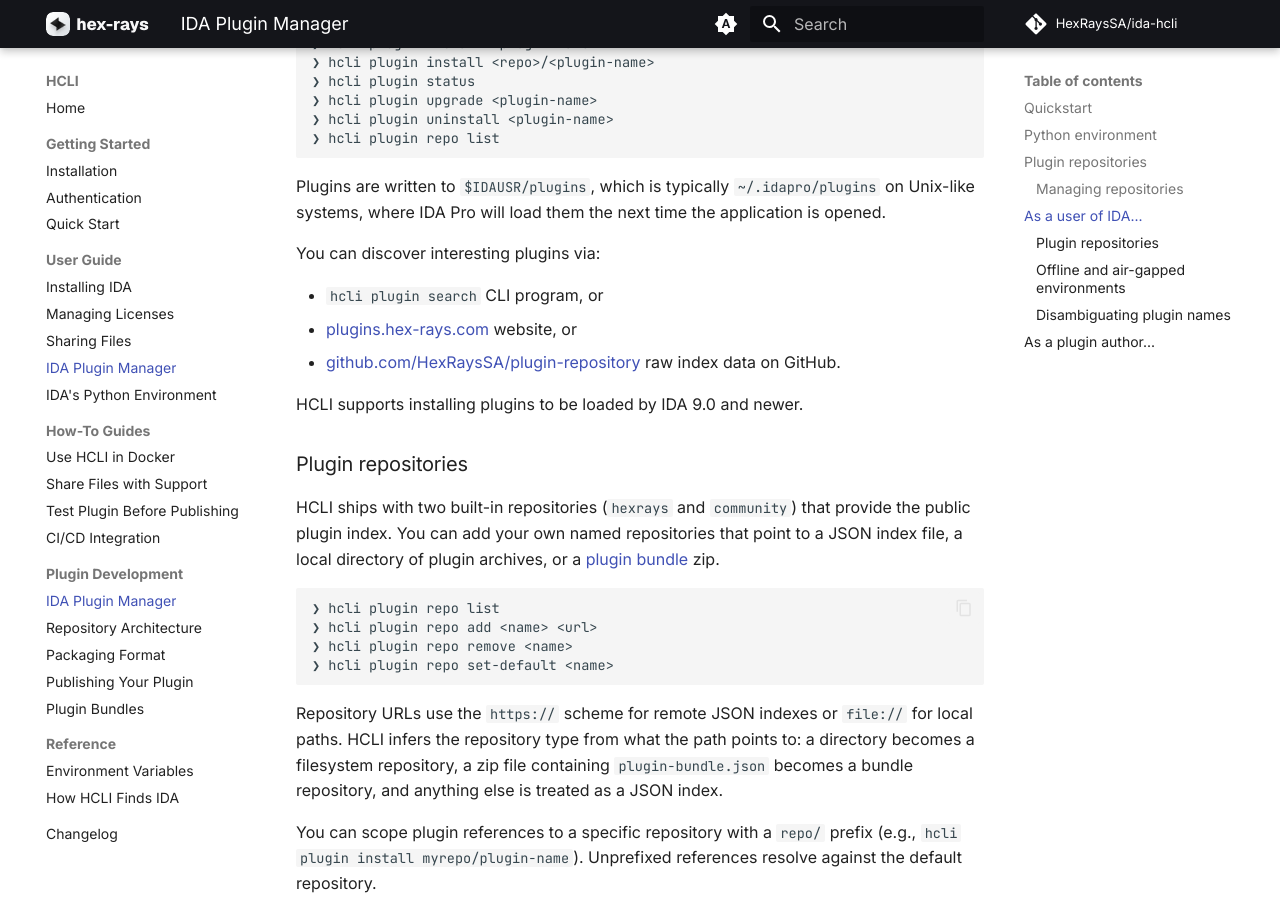
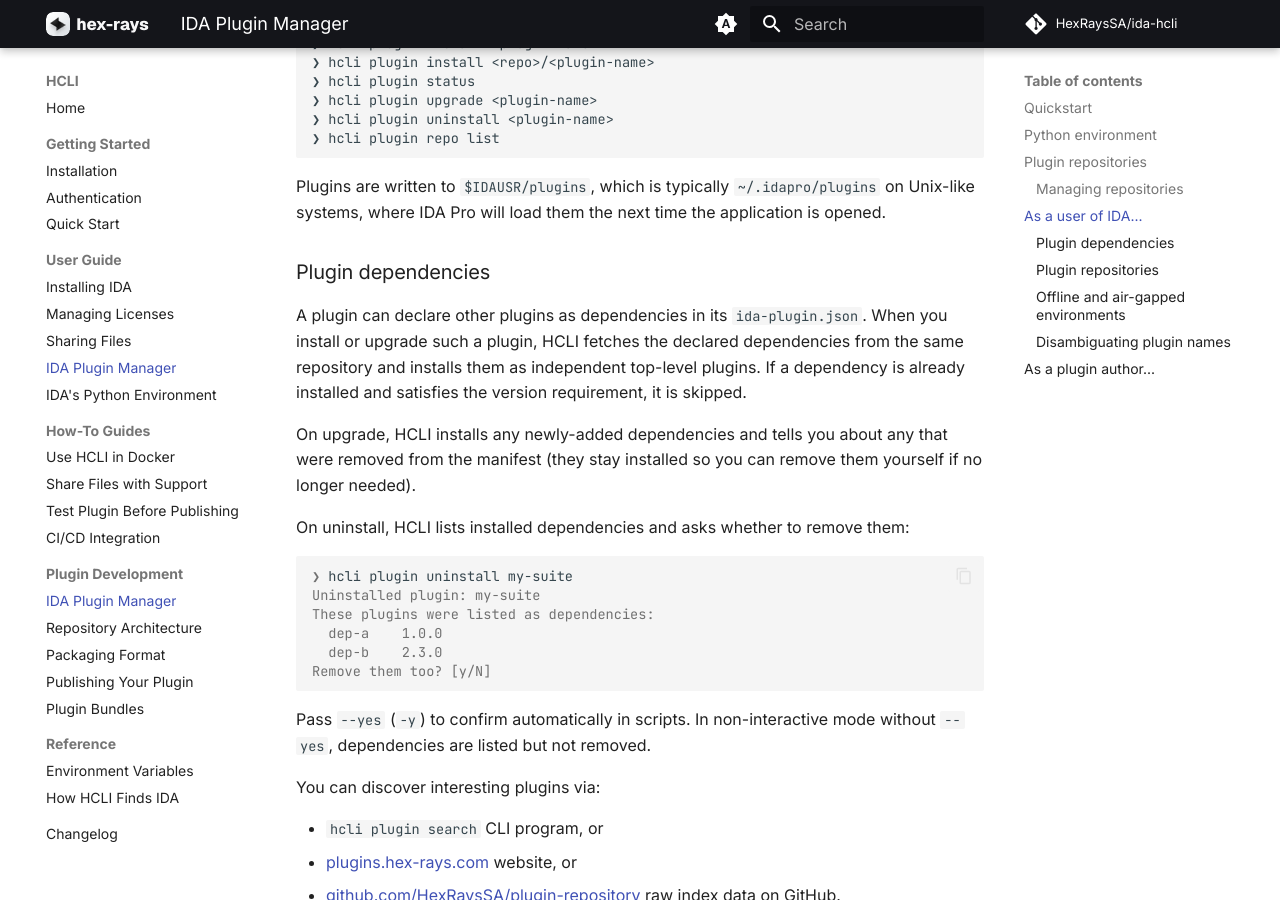
Before and after one commit to HexRaysSA/ida-hcli, an MkDocs documentation site: the page built from docs/user-guide/plugin-manager.md, in a window 1280 px wide and 900 px high, scrolled down 2802 px. Built offline with MkDocs 1.6.1 and Material for MkDocs 9.7.7, drawn with Linux system fonts in a browser that asks for light colours; comment, search, counter and statistics services are not loaded; some of the changed text lies outside the part shown.

Commit message:
document plugin dependencies and harden error handling
Update user-facing docs to cover the dependencies field:
- plugin-packaging-and-format: add Plugin Dependencies section
- plugin-manager: add dependency behavior for install/upgrade/uninstall
- packaging-your-existing-plugin: add dependencies to optional fields
- plugins-AGENT: add dependencies to JSON template
- test-plugin-before-publishing: add dependencies to checklist
- changelog: add dependencies entry under 0.24.0

Harden the implementation:
- Wrap dependency handling in try/except so failures don't abort the
  primary install/upgrade
- Parse dependency specs to extract plugin names in uninstall flow
- Add type annotations to callback parameters in dependencies module
- Reject non-== version operators in dependency specs
- Remove duplicate tests and dead helper function

Co-Authored-By: Claude Opus 4.6 <noreply@anthropic.com>

````diff
--- a/docs/user-guide/plugin-manager.md
+++ b/docs/user-guide/plugin-manager.md
@@ -119,6 +119,25 @@ You'll want to know the HCLI commands:
 
 Plugins are written to `$IDAUSR/plugins`, which is typically `~/.idapro/plugins` on Unix-like systems, where IDA Pro will load them the next time the application is opened.
 
+### Plugin dependencies
+
+A plugin can declare other plugins as dependencies in its `ida-plugin.json`. When you install or upgrade such a plugin, HCLI fetches the declared dependencies from the same repository and installs them as independent top-level plugins. If a dependency is already installed and satisfies the version requirement, it is skipped.
+
+On upgrade, HCLI installs any newly-added dependencies and tells you about any that were removed from the manifest (they stay installed so you can remove them yourself if no longer needed).
+
+On uninstall, HCLI lists installed dependencies and asks whether to remove them:
+
+```console
+❯ hcli plugin uninstall my-suite
+Uninstalled plugin: my-suite
+These plugins were listed as dependencies:
+  dep-a    1.0.0
+  dep-b    2.3.0
+Remove them too? [y/N]
+```
+
+Pass `--yes` (`-y`) to confirm automatically in scripts. In non-interactive mode without `--yes`, dependencies are listed but not removed.
+
 You can discover interesting plugins via:
 
   - `hcli plugin search` CLI program, or
@@ -211,3 +230,5 @@ Check out the following resources and don't hesitate to contact us for support:
   - [Plugin packaging and format](../reference/plugin-packaging-and-format.md)
   - [Publishing your existing plugin](../reference/packaging-your-existing-plugin.md)
   - [Plugin bundles](../reference/plugin-bundle-spec.md) for offline distribution
+
+Plugin authors can declare loose dependencies on other plugins via the `dependencies` field in `ida-plugin.json`. See [Plugin packaging and format](../reference/plugin-packaging-and-format.md) for details on the field syntax.
````
Also changed, not shown: docs/changelog.md (+1 -0 lines), docs/how-to/test-plugin-before-publishing.md (+1 -0 lines), docs/reference/packaging-your-existing-plugin.md (+1 -0 lines), docs/reference/plugin-packaging-and-format.md (+21 -0 lines), docs/reference/plugins-AGENT.md (+6 -0 lines), 6 other files.
